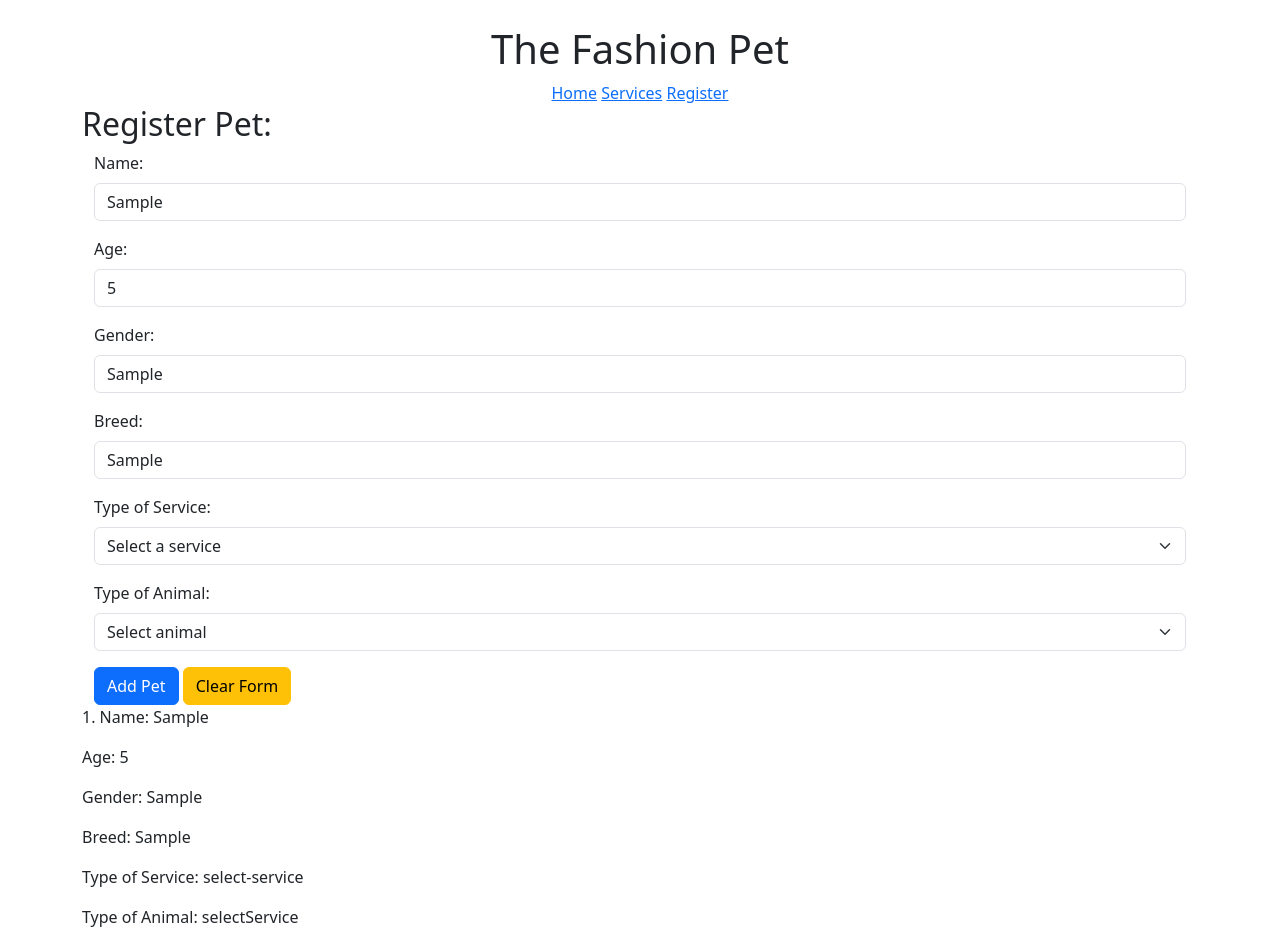
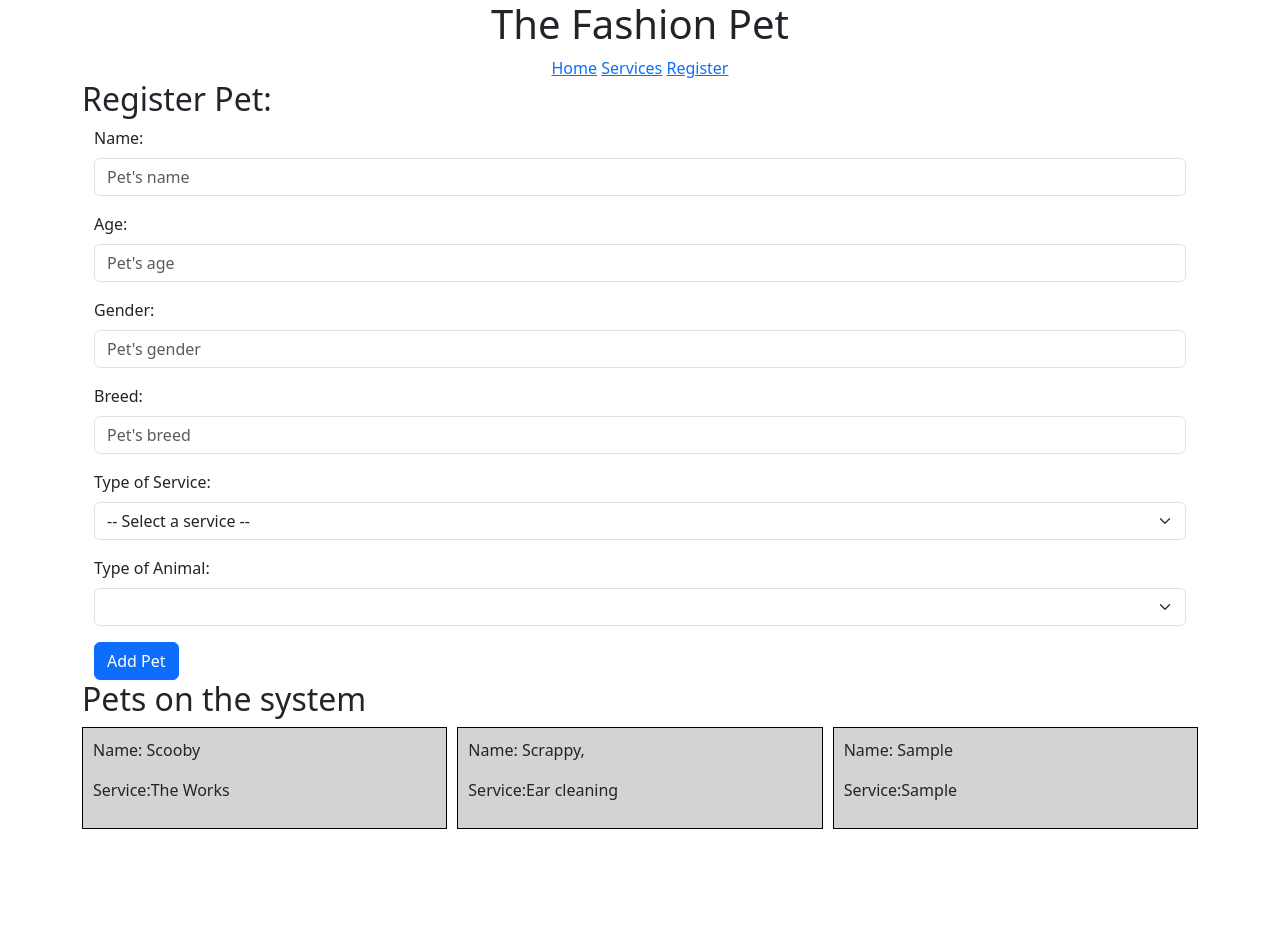
Before and after one commit to NeilTejada/petSalon, a plain HTML site: page register.html in a window 1280 px wide. Both pictures are taken after typing "Sample", "5", "Sample", "Sample" into the empty fields and a click on the button "Add Pet". After the commit the page ends 829 px from the top, so only its background shows below. Drawn offline with nearby package versions, Linux system fonts and the light colour scheme.

Commit message:
display file

```diff
--- a/register.html
+++ b/register.html
@@ -72,12 +72,8 @@
 
           <div class="mb-3">
             <label class="form-label">Type of Service:</label>
-            <select
-              class="form-select"
-              id="service"
-              placeholder="Select a service"
-            >
-              <option value="select-service">Select a service</option>
+            <select class="form-select" id="service">
+              <option value="" selected disabled>-- Select a service --</option>
               <option value="theWorks">The Works</option>
               <option value="nailClipping">Nail Clipping</option>
               <option value="furTrimming">Fur Trimmming</option>
@@ -88,12 +84,10 @@
 
           <div class="mb-3">
             <label class="form-label">Type of Animal:</label>
-            <select
-              class="form-select"
-              id="typeOfAnimal"
-              placeholder="Select correct animal"
-            >
-              <option value="selectService">Select animal</option>
+            <select class="form-select" id="typeOfAnimal">
+              <option value="selectService" selected disabled>
+                -- Select animal --
+              </option>
               <option value="dog">Dog</option>
               <option value="cat">Cat</option>
               <option value="snake">Snake</option>
@@ -103,14 +97,15 @@
           </div>
 
           <button class="btn btn-primary" onclick="addPet()">Add Pet</button>
-          <button class="btn btn-warning" onclick="clearForm()">
-            Clear Form
-          </button>
         </div>
       </div>
+
+      <h2>Pets on the system</h2>
+
       <div id="petList"></div>
     </main>
 
     <script src="./scripts/register.js"></script>
+    <script src="./scripts/display.js"></script>
   </body>
 </html>
--- /dev/null
+++ b/scripts/display.js
@@ -0,0 +1,23 @@
+function displayPetCards() {
+  console.log("Displaying");
+  console.log(salon.pets);
+  //get the DIV to display the cards
+  const DIV = document.getElementById("petList");
+  let card = "";
+
+  //travel the array
+  for (let i = 0; i < salon.pets.length; i++) {
+    let pet = salon.pets[i];
+    card += `
+        <div class="pet">
+        <p>Name: ${pet.petName}</p>
+        <p>Service:${pet.petService}</p>
+        </div>
+        `;
+  }
+
+  //create the html template
+
+  //insert the card into the register.html
+  DIV.innerHTML = card;
+}
--- a/scripts/register.js
+++ b/scripts/register.js
@@ -1,65 +1,98 @@
 let salon = { pets: [] };
-
-// let pets = [];
 
 //object constructor
 function Pet(name, age, gender, breed, service, type) {
-  this.name = name;
-  this.age = age;
-  this.gender = gender;
-  this.breed = breed;
-  this.service = service;
-  this.type = type;
+  this.petName = name;
+  this.petAge = age;
+  this.petGender = gender;
+  this.petBreed = breed;
+  this.petService = service;
+  this.petType = type;
+}
+
+const inputName = document.getElementById("name");
+let inputAge = document.getElementById("txtAge");
+let inputGender = document.getElementById("txtGender");
+let inputBreed = document.getElementById("txtBreed");
+let inputService = document.getElementById("service");
+let inputType = document.getElementById("typeOfAnimal");
+
+function isPetValid(aPet) {
+  let petValidation = true;
+
+  if (aPet.petName == "") {
+    petValidation = false;
+    inputName.classList.add("error");
+  }
+  if (aPet.petService == "") {
+    petValidation = false;
+    inputService.classList.add("error");
+  }
+  return petValidation;
 }
 
 function addPet() {
-  const name = document.getElementById("name").value;
-  const age = document.getElementById("txtAge").value;
-  const gender = document.getElementById("txtGender").value;
-  const breed = document.getElementById("txtBreed").value;
-  const service = document.getElementById("service").value;
-  const type = document.getElementById("typeOfAnimal").value;
-
-  const newPet = new Pet(name, age, gender, breed, service, type);
-  console.log(newPet);
-  salon.pets.push(newPet);
-  displayPets();
+  let newPet = new Pet(
+    inputName.value,
+    inputAge.value,
+    inputGender.value,
+    inputBreed.value,
+    inputGender.value,
+    inputService.value,
+    inputType.value
+  );
+  if (isPetValid(newPet) == true) {
+    salon.pets.push(newPet);
+    displayPetCards();
+    //displayPets();
+    clearPetForm();
+  }
 
   console.log(salon.pets);
 }
 
-function displayPets() {
-  const petList = document.getElementById("petList");
-  petList.innerHTML = "";
+// function displayPets() {
+//   const petList = document.getElementById("petList");
+//   petList.innerHTML = "";
 
-  salon.pets.forEach((pet, index) => {
-    const petInfo = document.createElement("div");
-    petInfo.classList.add("pet-info");
-    petInfo.innerHTML = `
-      <p>${index + 1}. Name: ${pet.name}</p>
-      <p>Age: ${pet.age}</p>
-      <p>Gender: ${pet.gender}</p>
-      <p>Breed: ${pet.breed}</p>
-      <p>Type of Service: ${pet.service}</p>
-      <p>Type of Animal: ${pet.type}</p>
-    `;
-    petList.appendChild(petInfo);
-  });
-}
+//   salon.pets.forEach((pet, index) => {
+//     const petInfo = document.createElement("div");
+//     petInfo.classList.add("pet-info");
+//     petInfo.innerHTML = `
+//       <p>${index + 1}. Name: ${pet.petName}</p>
+//       <p>Age: ${pet.petAge}</p>
+//       <p>Gender: ${pet.petGender}</p>
+//       <p>Breed: ${pet.petBreed}</p>
+//       <p>Type of Service: ${pet.petService}</p>
+//       <p>Type of Animal: ${pet.petType}</p>
+//     `;
+//     petList.appendChild(petInfo);
+//   });
+// }
 
-function clearForm() {
-  document.getElementById("name").value = "";
-  document.getElementById("txtAge").value = "";
-  document.getElementById("txtGender").value = "";
-  document.getElementById("txtBreed").value = "";
-  document.getElementById("service").value = "";
-  document.getElementById("type-of-animal").value = "";
+function clearPetForm() {
+  (inputName.value = ""),
+    (inputAge.value = ""),
+    (inputGender.value = ""),
+    (inputBreed.value = ""),
+    (inputGender.value = ""),
+    (inputService.value = ""),
+    (inputType.value = "");
 }
 
 function init() {
-  let pet1 = new Pet("Scooby", 70, "Male", "Dane");
-  let pet2 = new Pet("Scrappy,", 2, "Female", "Bully");
+  let pet1 = new Pet("Scooby", 70, "Male", "Dane", "The Works", "Dog");
+  let pet2 = new Pet(
+    "Scrappy,",
+    2,
+    "Female",
+    "Bully",
+    "Ear cleaning",
+    "Rabbit"
+  );
+  salon.pets.push(pet1, pet2);
   console.log(pet1);
   console.log(pet2);
+  displayPetCards();
 }
-init();
+window.onload = init;
--- a/styles/mystyles.css
+++ b/styles/mystyles.css
@@ -1,5 +1,16 @@
-/*header*/
-header h1 {
-    padding-top: 25px;
 
+.error {
+  background-color: red;
 }
+
+/*pet list*/
+#petList{
+    display: grid;
+    grid-template-columns: repeat(3,1fr);
+    column-gap: 10px;
+}
+.pet{
+    border: 1px solid black;
+    background-color: lightgray;
+    padding: 10px;
+}
```
